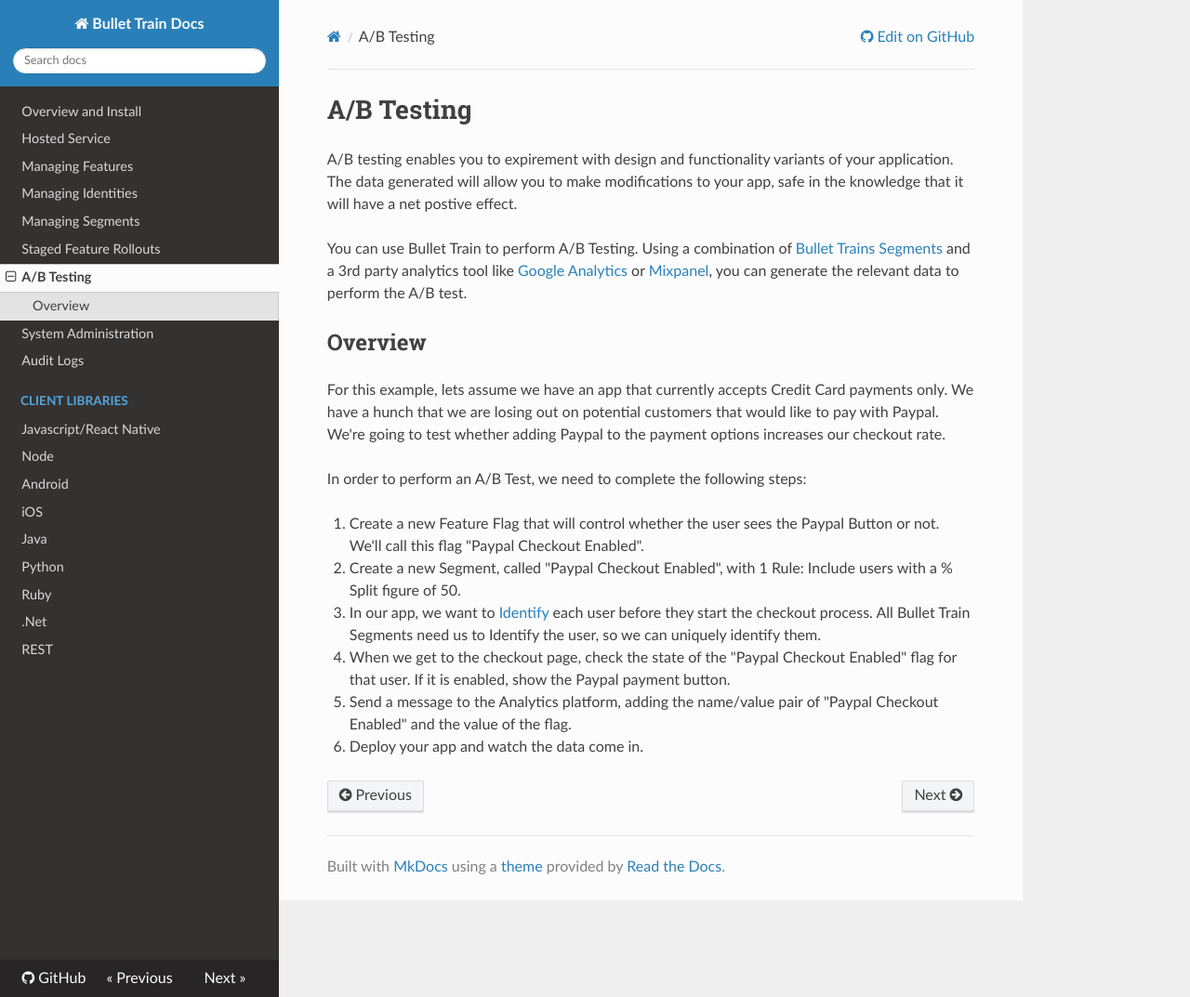
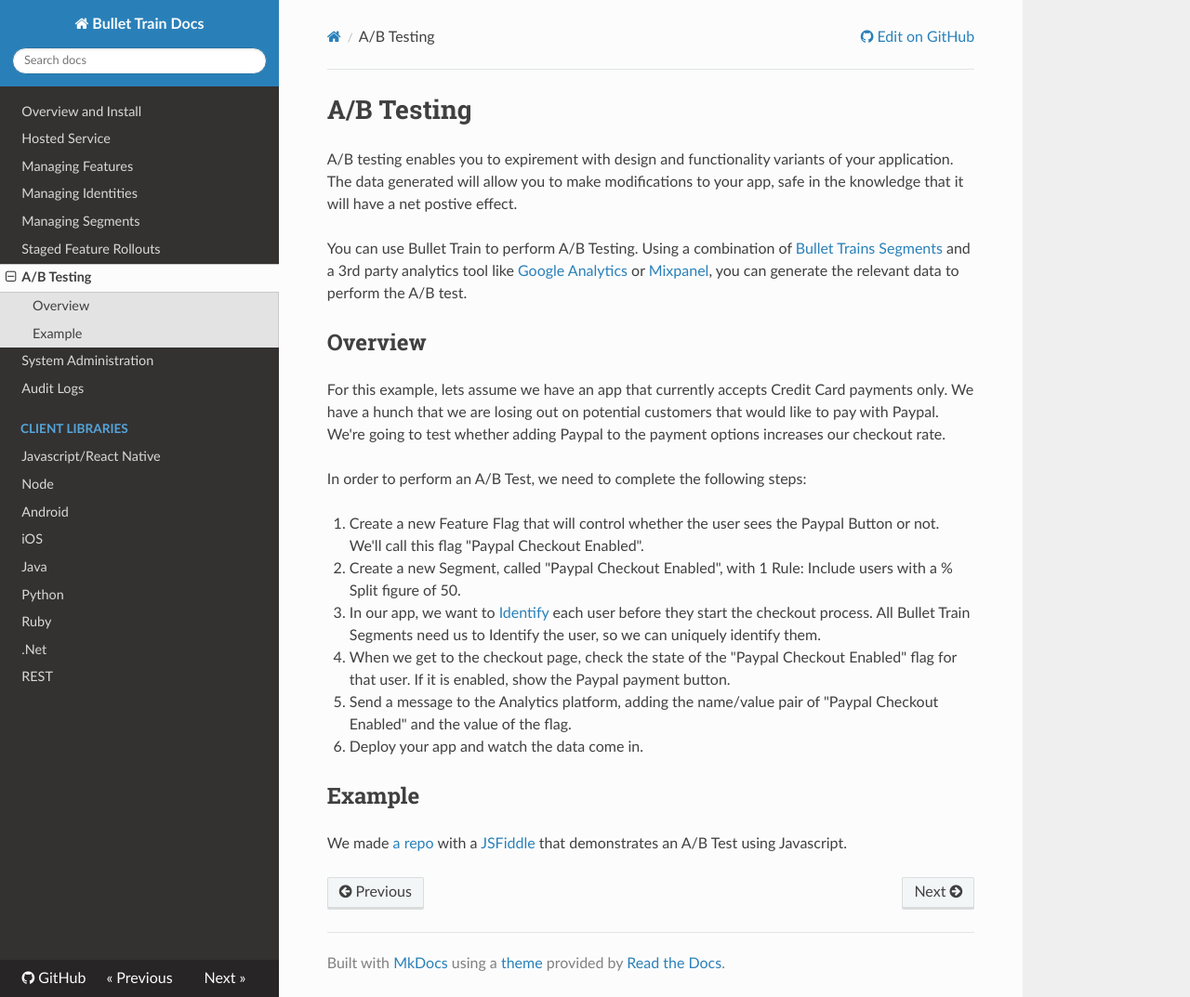
Before and after one commit to Flagsmith/flagsmith-docs, an MkDocs documentation site: the page built from docs/ab-testing.md, in a window 1280 px wide and 1073 px high. Shown: the whole window at 93% size. Built offline with MkDocs 1.6.1, drawn with Linux system fonts in a browser that asks for light colours; nearby versions of some CDN libraries; old or Windows-style settings are respelled for this version of MkDocs.

Commit message:
Link to AB test stuff

```diff
--- a/docs/ab-testing.md
+++ b/docs/ab-testing.md
@@ -16,3 +16,7 @@ In order to perform an A/B Test, we need to complete the following steps:
 4. When we get to the checkout page, check the state of the "Paypal Checkout Enabled" flag for that user. If it is enabled, show the Paypal payment button.
 5. Send a message to the Analytics platform, adding the name/value pair of "Paypal Checkout Enabled" and the value of the flag.
 6. Deploy your app and watch the data come in.
+
+## Example
+
+We made [a repo](https://github.com/SolidStateGroup/bullet-train-js-client/tree/master/examples/ab-testing) with a [JSFiddle](https://jsfiddle.net/vw0af7zq/) that demonstrates an A/B Test using Javascript.
```
